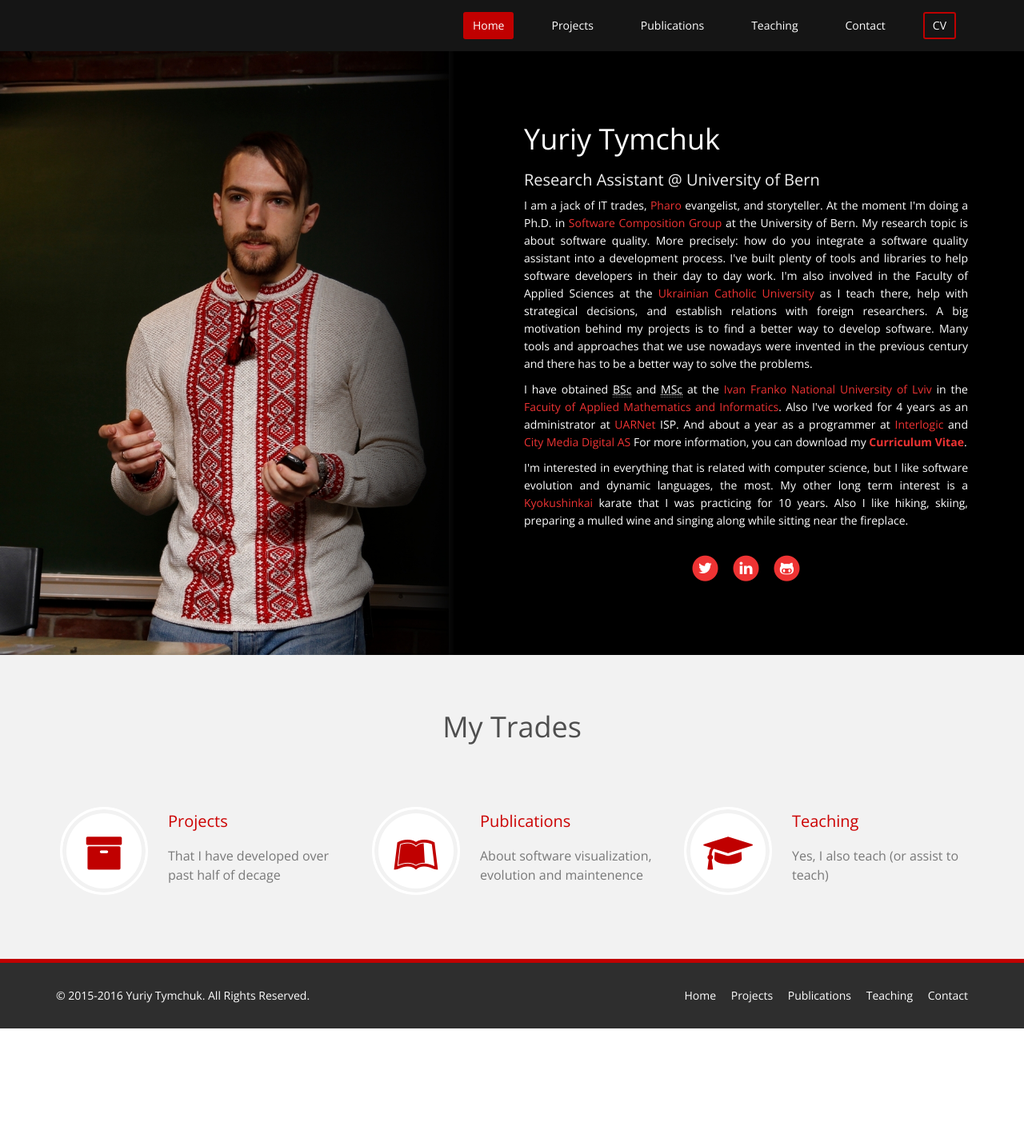
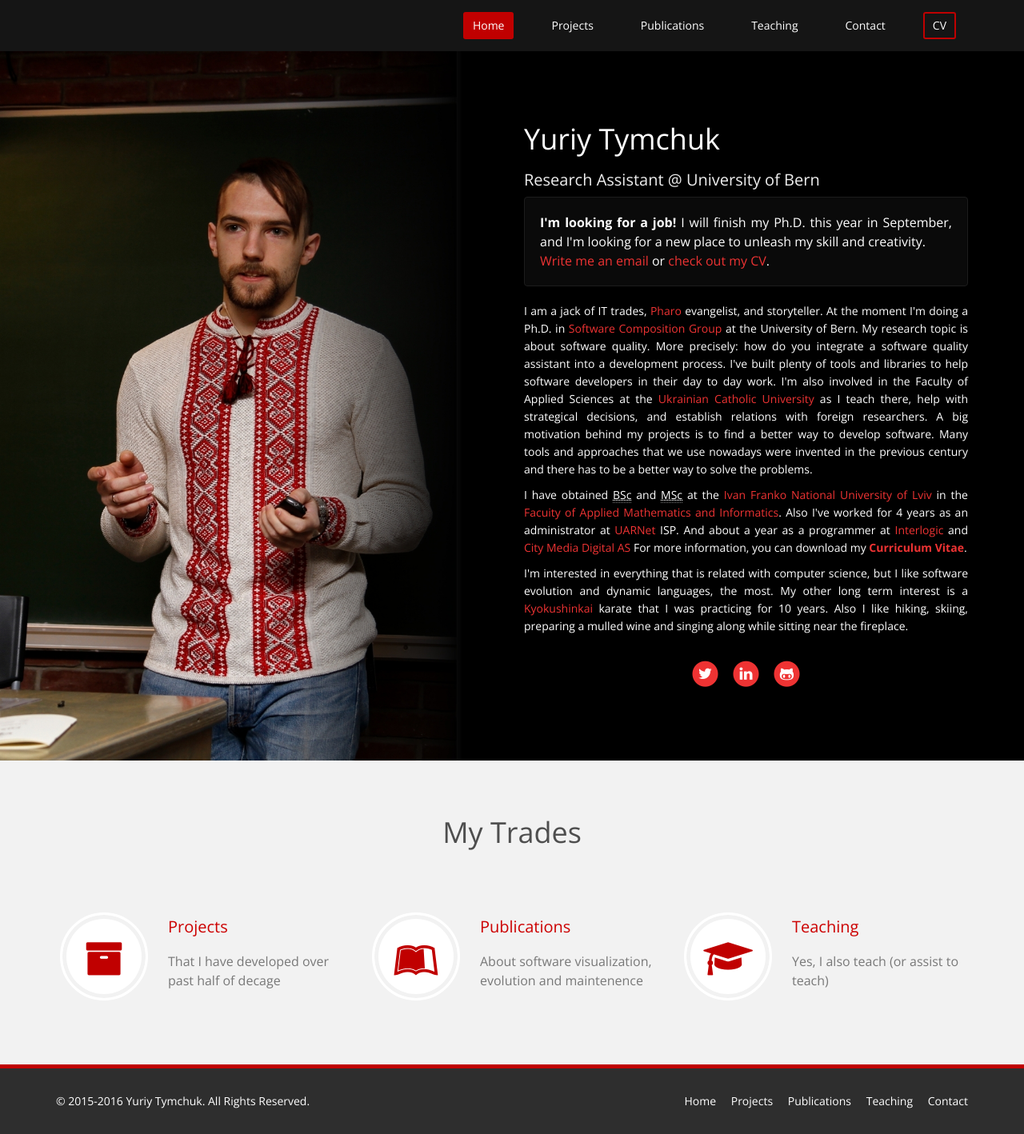
Before and after one commit to Uko/uko.github.io, a Jekyll site: the page built from index.html, in a window 1280 px wide. Shown: the whole page at 80% size. Built offline with Jekyll 4.4.1, drawn with Linux system fonts in a browser that asks for light colours; nearby versions of some CDN libraries; before the commit the page ends 1286 px from its top, so only the background shows below that.

Commit message:
Added a Job shoutout

```diff
--- a/css/main.css
+++ b/css/main.css
@@ -425,6 +425,11 @@ input.search-form:hover {
   padding: 0 50px;*/
 }
 
+#jumbotron .well {
+  background-color: #0a0a0a;
+  border-color: #1c1c1c;
+}
+
 #jumbotron .social {
   text-align: center;
   margin-top: 30px;
@@ -479,6 +484,14 @@ input.search-form:hover {
   -o-animation: fadeInUp 300ms linear 1200ms both;
   -ms-animation: fadeInUp 300ms linear 1200ms both;
   animation: fadeInUp 300ms linear 1200ms both;
+}
+
+#jumbotron .animation.animated-item-5 {
+  -webkit-animation: tada 1000ms linear 2000ms both;
+  -moz-animation: tada 1000ms linear 2000ms both;
+  -o-animation: tada 1000ms linear 2000ms both;
+  -ms-animation: tada 1000ms linear 2000ms both;
+  animation: tada 1000ms linear 2000ms both;
 }
 
 #feature {
--- a/index.html
+++ b/index.html
@@ -12,6 +12,10 @@ title: Home
                         <h1 class="animation animated-item-1">Yuriy Tymchuk</h1>
                         <h2 class="animation animated-item-2">Research Assistant @ University of Bern</h2>
                         <div class="animation animated-item-3">
+                          <div class="lead animation animated-item-5 well">
+                            <strong>I'm looking for a job!</strong> I will finish my Ph.D. this year in September, and I'm looking for a new place to unleash my skill and creativity. </br>
+                            <a href='&#109;&#97;&#105;&#108;&#116;&#111;&#58;&#121;&#117;&#114;&#105;&#121;&#46;&#116;&#121;&#109;&#99;&#104;&#117;&#107;&#64;&#109;&#101;&#46;&#99;&#111;&#109;'>&#87;&#114;&#105;&#116;&#101;&#32;&#109;&#101;&#32;&#97;&#110;&#32;&#101;&#109;&#97;&#105;&#108;</a> or <a target="_blank" href="/cv">check out my CV</a>.
+                          </div>
                           <p>
                 I am a jack of IT trades,
                 <a href="http://www.pharo-project.org/">Pharo</a> evangelist,
```
